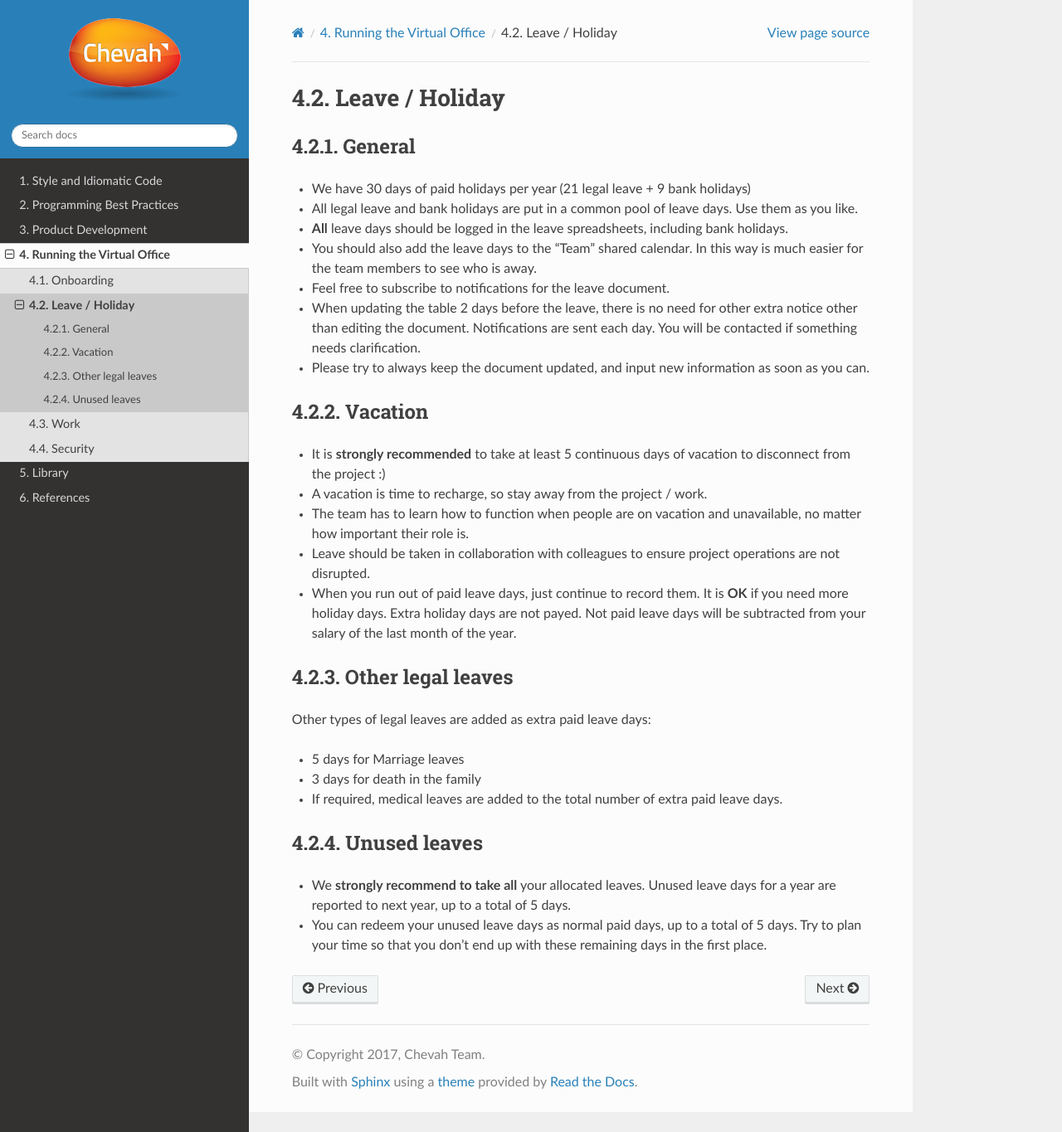
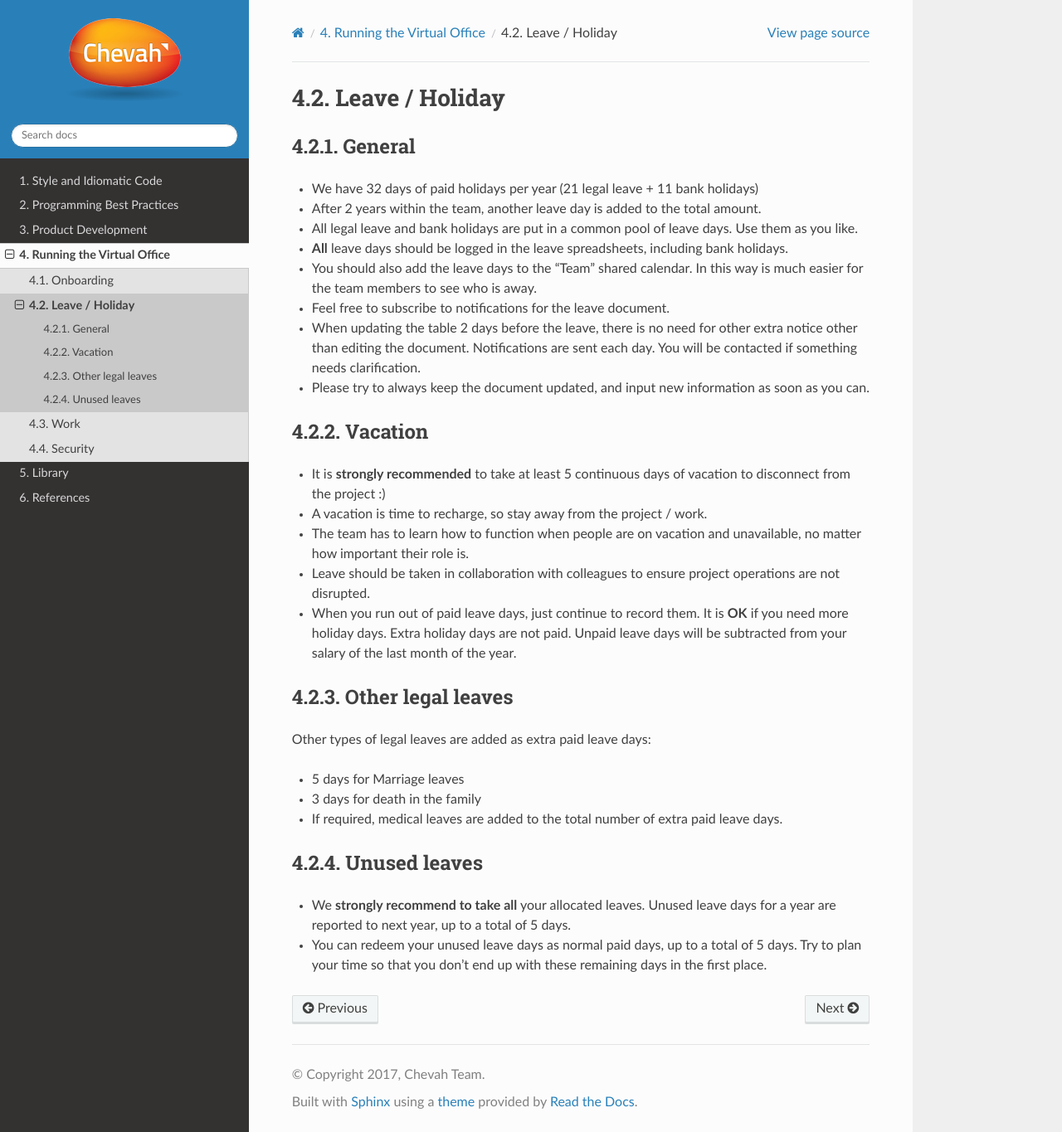
Before and after one commit to chevah/geck, a Sphinx documentation site: the page built from docs/office/leave.rst, in a window 1280 px wide and 1365 px high. Shown: the whole window at 83% size. Built offline with Sphinx 7.4.7 and the Read the Docs theme 2.0.0, drawn with Linux system fonts in a browser that asks for light colours.

Commit message:
[#4083] Update Leave/Holiday page (#61)
* Updated leave days.

* Fix typos.

```diff
--- a/docs/office/leave.rst
+++ b/docs/office/leave.rst
@@ -4,7 +4,9 @@ Leave / Holiday
 General
 =======
 
-* We have 30 days of paid holidays per year (21 legal leave + 9 bank holidays)
+* We have 32 days of paid holidays per year (21 legal leave + 11 bank holidays)
+
+* After 2 years within the team, another leave day is added to the total amount.
 
 * All legal leave and bank holidays are put in a common pool of leave days.
   Use them as you like.
@@ -40,8 +42,8 @@ Vacation
   operations are not disrupted.
 
 * When you run out of paid leave days, just continue to record them.
-  It is **OK** if you need more holiday days. Extra holiday days are not payed.
-  Not paid leave days will be subtracted from your salary
+  It is **OK** if you need more holiday days. Extra holiday days are not paid.
+  Unpaid leave days will be subtracted from your salary
   of the last month of the year.
 
 
```
